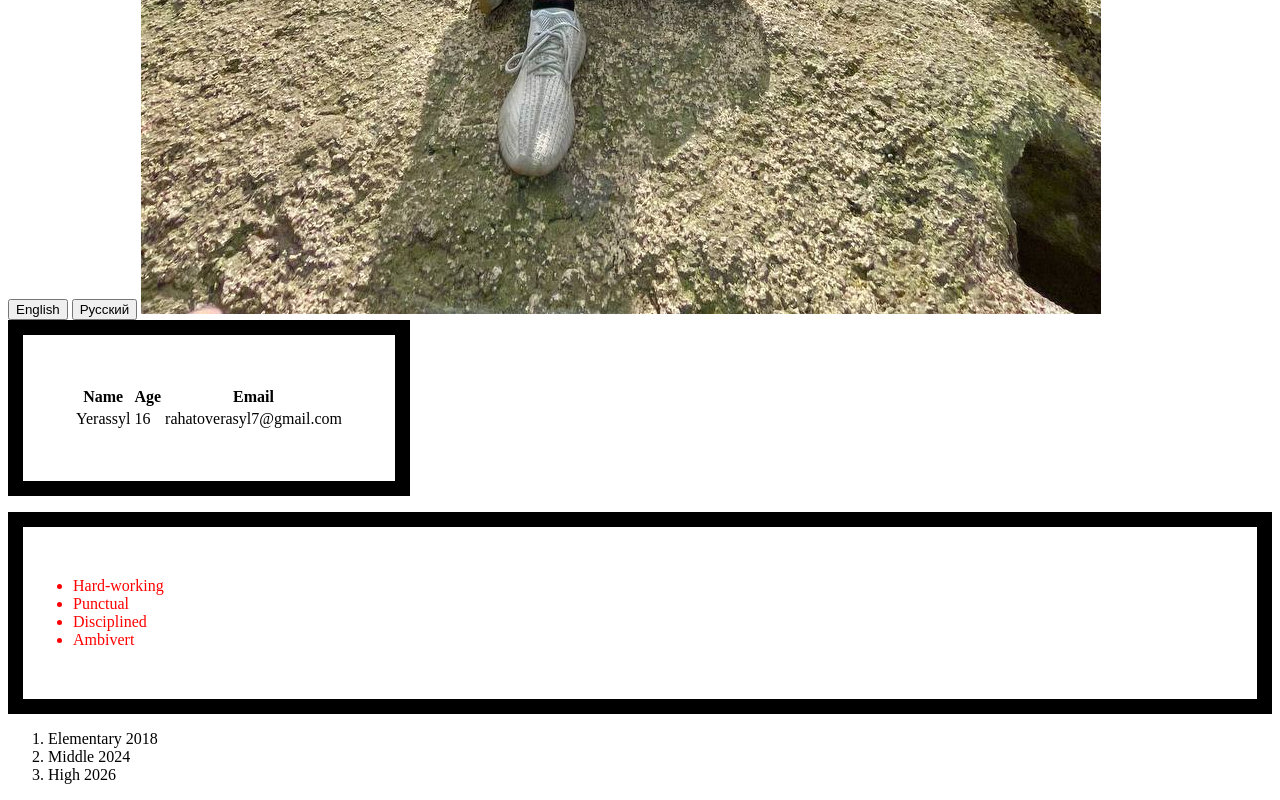
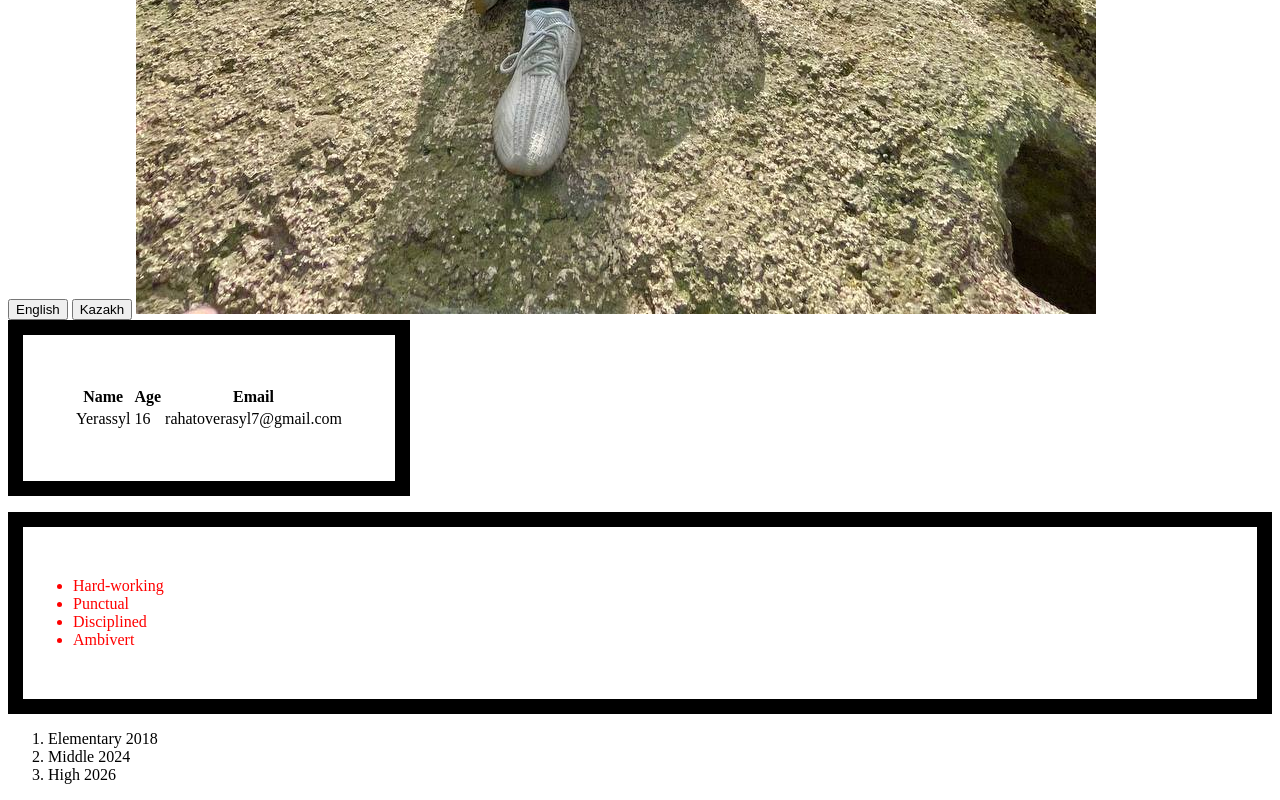
Before and after one commit to d1zzaster1/Web_Project, a plain HTML site: page index.html in a window 1280 px wide. Shown: the part 1080-1880 px from the top of the page. Drawn offline with Linux system fonts and the light colour scheme.

Commit message:
Update index.html

```diff
--- a/index.html
+++ b/index.html
@@ -12,7 +12,7 @@
   <p id="description">Hi, my name is Yerassyl and I'm 16 years old and welcome to my profile.</p>
 
   <button onclick="changeLanguage('en')">English</button>
-  <button onclick="changeLanguage('ru')">Русский</button>
+  <button onclick="changeLanguage('kz')">Kazakh</button>
 
   <img src="Me.jpg"/>
 
```
